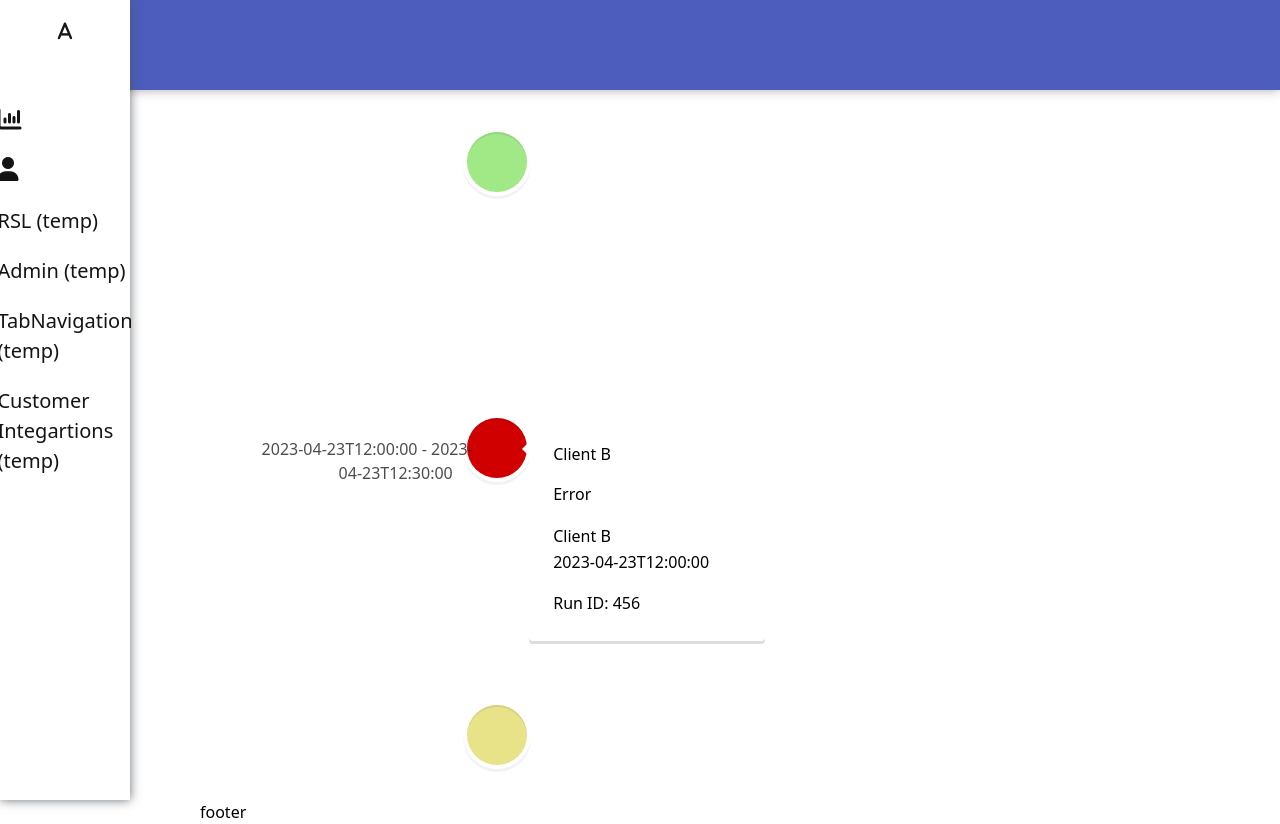
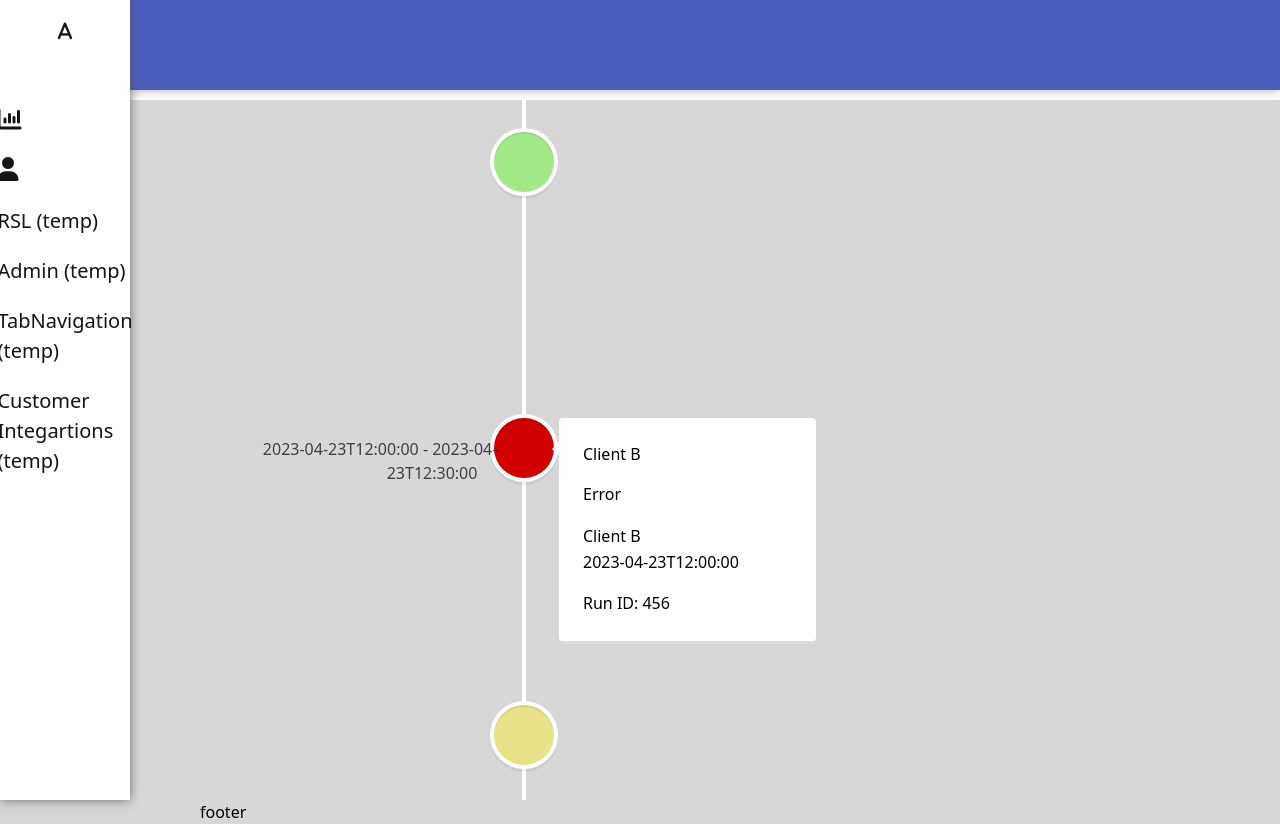
Before and after one commit to kaidawe/AgilitekProject, a React (Vite) app in the folder data-viz/frontend/: page /timeline in a window 1280 px wide. Built offline with nearby package versions, Linux system fonts and the light colour scheme.

Commit message:
edited nav bar to be full screen

```diff
--- a/data-viz/frontend/src/SingleComponents/Timeline.jsx
+++ b/data-viz/frontend/src/SingleComponents/Timeline.jsx
@@ -42,8 +42,8 @@ const logs = [
   {
     clientName: "Client A",
     message: "Success",
-    startTime: "2023-04-23T10:00:00",
-    endTime: "2023-04-23T11:00:00",
+    startTime: "2023-04-23 1AM",
+    endTime: "2023-04-23 12PM",
     runId: "133",
   },
 ];
--- a/data-viz/frontend/src/styles/App.css
+++ b/data-viz/frontend/src/styles/App.css
@@ -5,5 +5,5 @@
 
 main, footer {
     padding-left: 200px;
-        width: 93%;
+    background-color: rgb(215, 215, 215);
   }
--- a/data-viz/frontend/src/styles/Nav.css
+++ b/data-viz/frontend/src/styles/Nav.css
@@ -1,10 +1,10 @@
 .nav {
-    position: absolute;
+    position: fixed;
     top: 0;
     left: 0;
     background-color: rgb(255, 255, 255);
     color: rgb(22, 22, 23);
-    height: 100vh;
+    height: 100%;
     width: 130px;
     display: flex;
     flex-direction: column;
```
